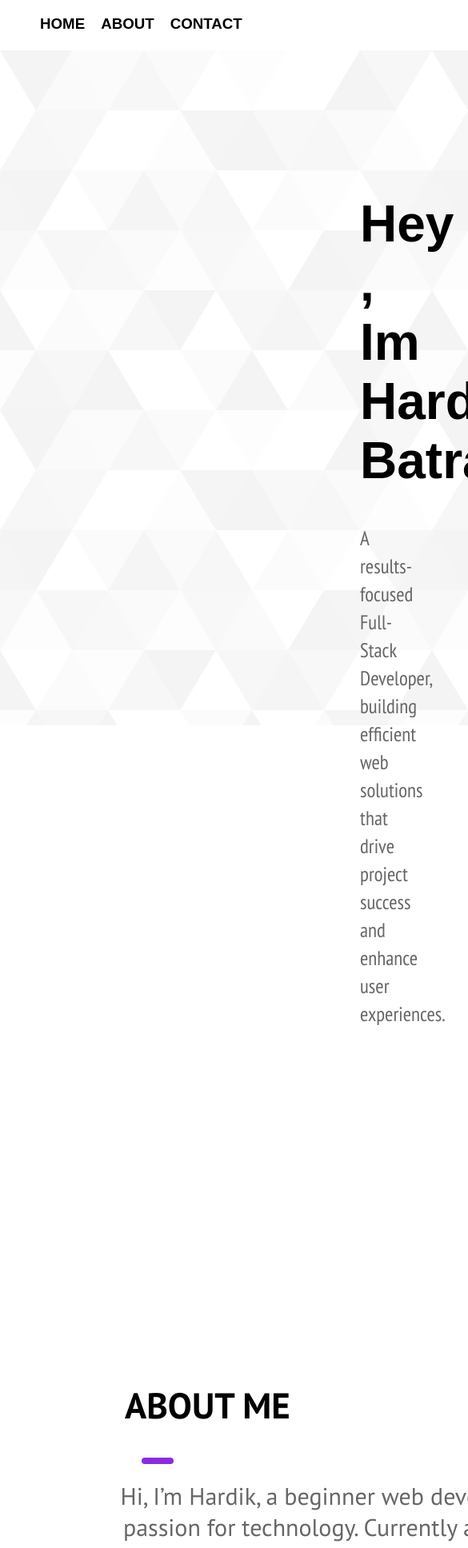
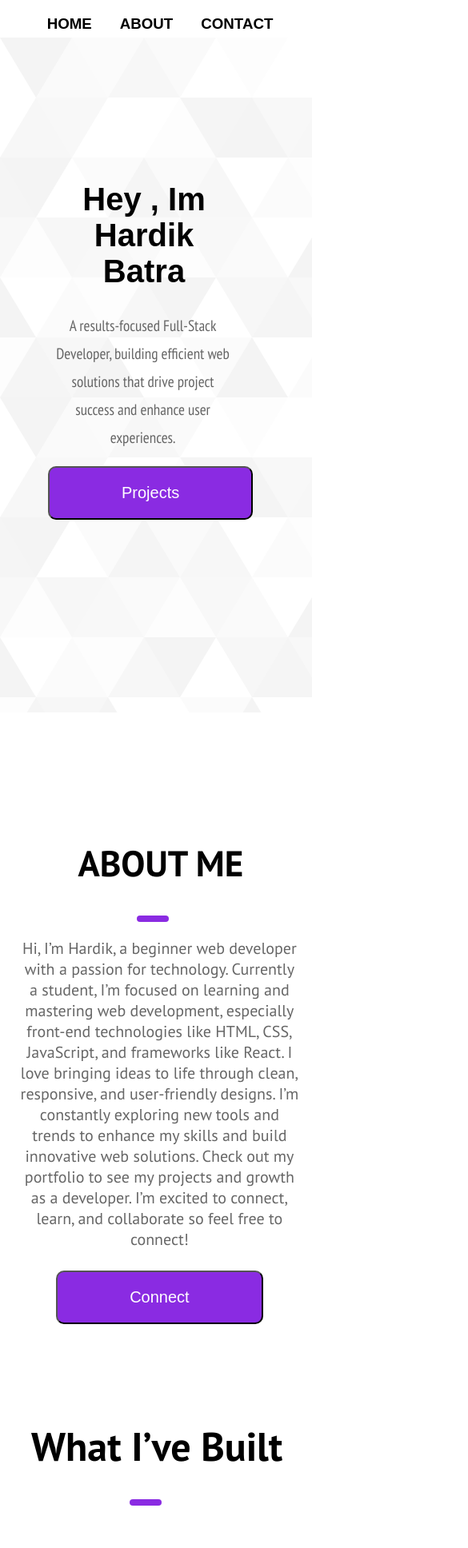
Before and after one commit to HardikCodes0/react-portfolio, a React (Vite) app: page / in a window 390 px wide. Shown: the top 1936 px of the page at 80% size, 585 px wide, since content can reach past the window. Built offline with nearby package versions, Linux system fonts and the light colour scheme.

Commit message:
made responsive for mobile

```diff
--- a/src/App.css
+++ b/src/App.css
@@ -261,17 +261,134 @@ body {
 }
 
 @media (max-width: 768px) {
-  .contact-section {
-    padding: 60px 0;
+    body ,html {
+      margin: 0;
+      padding: 0;
+      overflow-x: hidden;
+      width:100%;
+    }
+
+
+  .nav {
+    padding-left: 5px !important;
+    justify-content: center;
+    gap: 15px;
+  }
+  .contact-form {
+    width: 90%;
+    margin: 0 auto;
+    padding-left: 10px;
   }
 
-  .section-title {
-    font-size: 2rem;
+  /* Home section */
+
+  .intro h1 {
+    padding-left: 70px !important;
+    font-size: 2.5rem;
+    text-align: center;
+  }
+
+  .intro h3 {
+    padding-left: 70px !important;
+    font-size: 1.2rem;
+    text-align: center;
+    margin-right:1%
+  }
+
+  .intro button {
+    margin-left: 60px !important;
+    display: block;
+
+
+  }
+  .gap1{
+    height: 50px;
+  }
+  .heading{
+    margin-left: 25%;
+  }
+
+
+  /* About section */
+  .about {
+    width: 90% !important;
+    margin-left: 1% !important;
+    font-size: 20px;
+    height: auto !important;
+    padding: 20px !important;
+  }
+  .heading::after{
+    margin-left: 25%;
+  }
+  .proheading {
+    margin-left: 10%;
+  }
+  .proheading::after{
+    margin-left: 35%;
+  }
+
+
+  /* Projects section */
+  .projectdes1, .projectdes2 {
+    flex-direction: column !important;
+    align-items: center;
+    text-align: center;
+  }
+
+  .projectdes1 img, .projectdes2 img {
+    margin-left: 0 !important;
+    width: 90% !important;
+    height: auto !important;
+  }
+
+  .projectdes1 div, .projectdes2 div {
+    margin: 20px !important;
+    padding: 0 15px;
+  }
+
+  /* Skills section */
+  .skillheader{
+    margin-left: 35%;
+  }
+  .skills {
+    flex-wrap: wrap !important;
+    justify-content: center;
+    padding: 15px !important;
+    gap: 15px !important;
+  }
+
+  .skills button {
+    margin: 5px;
+  }
+
+  /* Contact section */
+  .contact-container {
+    padding: 20px;
+  }
+
+  .contact-form {
+    width: 90%;
+    margin: 0 auto;
+  }
+
+  .form-group input,
+  .form-group textarea {
+    width: 100%;
   }
 
   .contact-info {
     flex-direction: column;
     align-items: center;
-    gap: 20px;
   }
+
+  .info-item {
+    margin: 10px 0;
+  }
+
+  /* Footer */
+  footer {
+    padding: 1rem 0 !important;
+  }
+  /* Ensure the body is not overflowing */
+
 }
--- a/src/App.jsx
+++ b/src/App.jsx
@@ -14,7 +14,7 @@ function App() {
     <>
       <Navbar />
       <Home />
-      <div style={{marginBottom:"350px"}}></div>
+      <div className='gap1' style={{marginBottom:"350px"}}></div>
       <Aboutme />
       <div style={{marginBottom:"100px"}}></div>
       <Projects />
```
